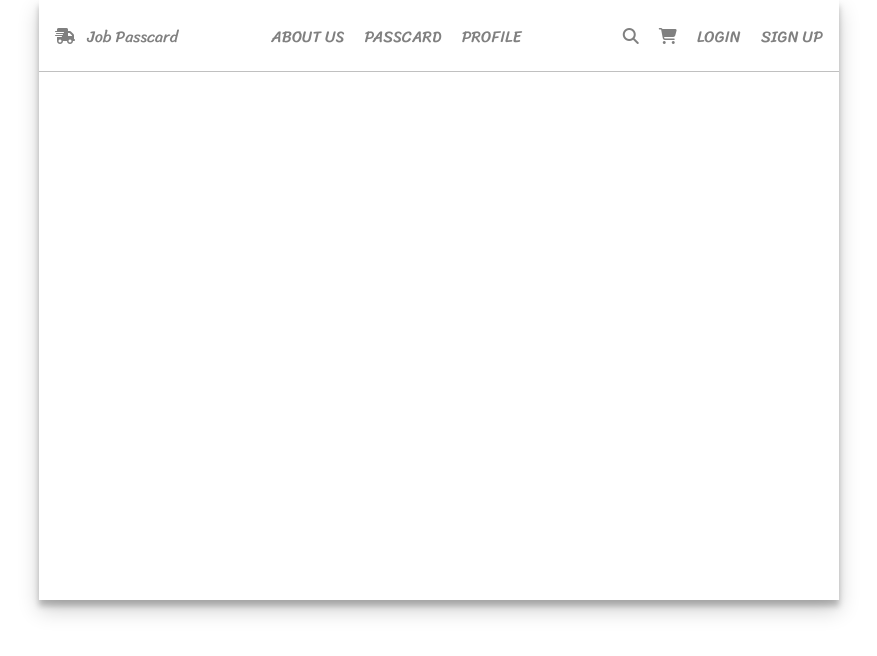
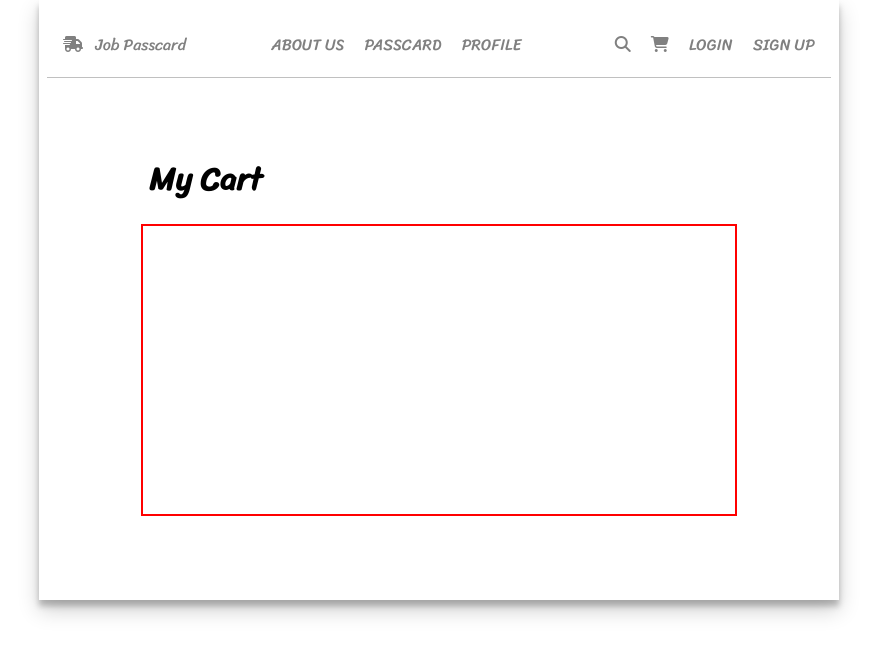
Before and after one commit to fee-hanafee/homework3, a plain HTML site: page index.html in a window 1280 px wide. Shown: the whole page, without its empty margins (201-1078 px from the left). Drawn offline with Linux system fonts and the light colour scheme; a web font is replaced by a local one.

Commit message:
add my cart & item

```diff
--- a/index.html
+++ b/index.html
@@ -15,6 +15,7 @@
   </head>
   <body>
     <div class="container">
+        <div class="cart">
           <!-- Head -->
           <header>
               <div class="logo">
@@ -33,7 +34,23 @@
                     <a href="">SIGN UP</a>
                 </div>
             </header>
-       <!-- Head -->
+            <!-- Head end-->
+            <div class="text-cart">
+                <h1>My Cart</h1>
+            </div>
+            <!-- Text end-->
+            <!-- Shop -->
+            <div class="shop-cart">
+              <div class="cart-select">
+                <div class="item"></div>
+                <div class="item"></div>
+              </div>
+              <div class="cart-submit"></div>
+            </div>
+            <!-- shop End -->
+            <!-- div card end -->
+        </div>
+      <!-- div container end -->
     </div>
   </body>
 </html>
--- a/styles.css
+++ b/styles.css
@@ -1,5 +1,4 @@
-@import url('https://fonts.googleapis.com/css2?family=Chivo:wght@100;400;700&family=Sarabun:wght@100;400&family=Sriracha&display=swap');
-
+@import url("https://fonts.googleapis.com/css2?family=Chivo:wght@100;400;700&family=Sarabun:wght@100;400&family=Sriracha&display=swap");
 
 * {
   margin: 0;
@@ -7,7 +6,7 @@
   box-sizing: border-box;
 }
 body {
-    font-family: 'Sriracha', cursive;
+  font-family: "Sriracha", cursive;
 }
 .container {
   width: 800px;
@@ -15,13 +14,15 @@ body {
   margin: auto;
   box-shadow: 0px 10px 20px rgba(0, 0, 0, 0.19), 0px 6px 6px rgba(0, 0, 0, 0.23);
   display: flex;
-  justify-content: center;
-
 }
 /* header */
+.cart {
+  width: 800px;
+  height: 600px;
+}
 header {
   height: 10%;
-    width: 100%;
+  min-width: 100%;
   border: 2px 2px 2px solid;
   display: flex;
   align-items: end;
@@ -49,6 +50,29 @@ div > a:hover {
 div > i:hover {
   color: dodgerblue;
   transition: 0.4s;
-    text-shadow:0px 10px 20px rgba(0, 0, 0, 0.19), 0px 6px 6px rgba(0, 0, 0, 0.23);;
+  text-shadow: 0px 10px 20px rgba(0, 0, 0, 0.19),
+    0px 6px 6px rgba(0, 0, 0, 0.23);
 }
 /*   */
+.text-cart {
+  min-height: 25%;
+  /* border: 2px solid red; */
+  display: flex;
+  justify-content: flex-start;
+  align-items: end;
+  padding-left: 12%;
+}
+.text-cart * {
+  color: #000;
+}
+/* item */
+.shop-cart {
+  display: flex;
+  justify-content: center;
+  align-items: center;
+  height: 50%;
+  margin: 0 12% 0 12%;
+  border: 2px solid red;
+
+}
+/*  */
```
Lines whose indentation alone changed are shown as unchanged.
